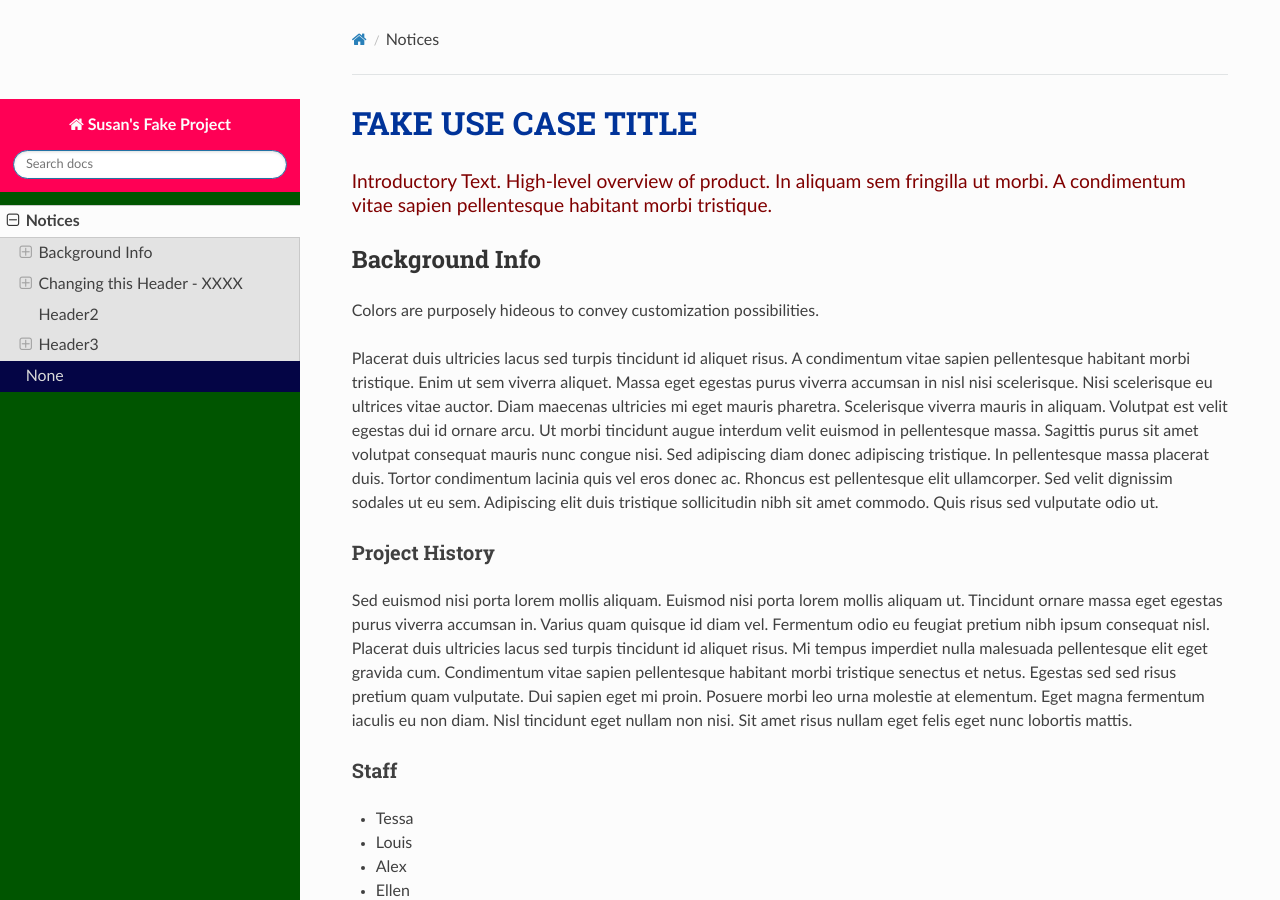
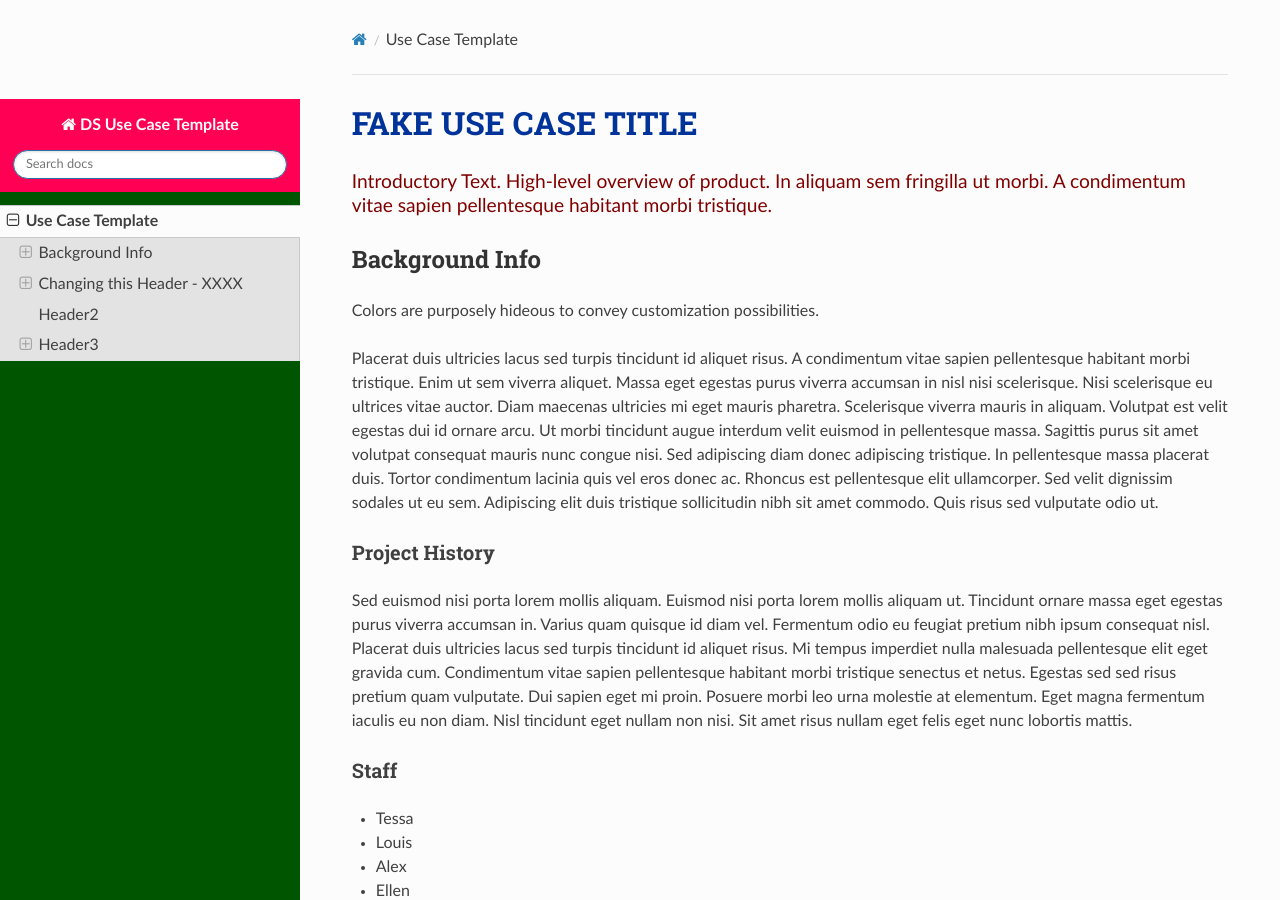
Before and after one commit to zwyll/DS_Use_Case_template, an MkDocs documentation site: the page built from docs/index.md, in a window 1280 px wide and 900 px high. Built offline with MkDocs 1.6.1, drawn with Linux system fonts in a browser that asks for light colours; nearby versions of some CDN libraries.

Commit message:
more of the same

```diff
--- a/mkdocs.yml
+++ b/mkdocs.yml
@@ -1,7 +1,7 @@
 ### Do NOT edit below this line
 ###
-site_name: Susan's Fake Project
-site_description: Frontera User Guide
+site_name: DS Use Case Template
+site_description: Design-Safe Use Case Template
 site_author: Susan Lindsey
 
 theme:
@@ -18,5 +18,4 @@ markdown_extensions:
 ### Do NOT edit above this line
 
 nav:
-  - Notices : index.md
-  - newfile.md
+  - Use Case Template : index.md
```
